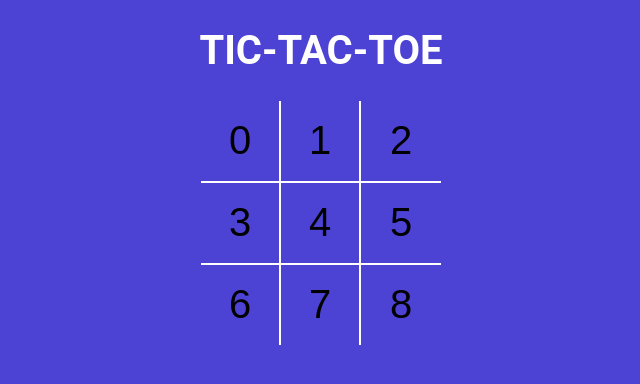
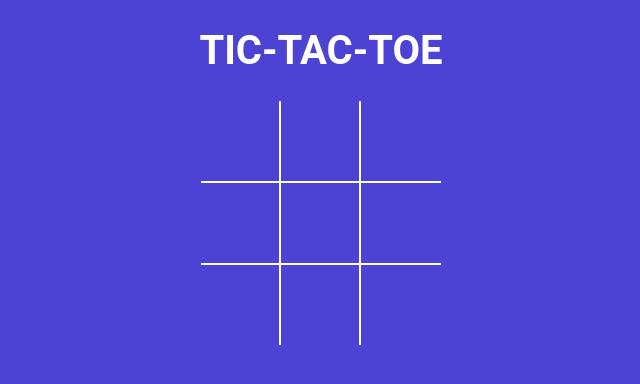
Before and after one commit to nikhil-sharma07/Tic-Tac-Toe, a React (Vite) app: page / in a window 1280 px wide. Shown: the top 384 px of the page, without its empty margins (319-959 px from the left). Built offline with nearby package versions, Linux system fonts and the light colour scheme.

Commit message:
added board states

```diff
--- a/src/components/Board.jsx
+++ b/src/components/Board.jsx
@@ -1,23 +1,58 @@
-import React from 'react'
+import React,{useState} from 'react'
 import Square from './Square'
 
 const Board = () => {
+  const [board, setBoard] = useState(Array(9).fill(null));
+  const [turnX, setX] = useState(false);
+
+const handleSquareClick = (position) => {
+  if(board[position]){
+    return;
+  }
+
+  const newState=board.map((el,pos)=>{
+    if(pos==position){
+      return turnX ? 'X':'O';
+    }
+    return el;
+  });
+
+  setBoard(newState);
+  if(turnX){
+    setX(false);
+  }else{
+    setX(true);
+  }
+};
+
+
+const renderSquare=(position)=>{
+  return (
+    <Square
+      value={board[position]}
+      onClick={() => {handleSquareClick(position)}}
+    />
+  );
+};
+
+
+
   return (
     <div className='board'>
         <div className='board-row'>
-            <Square value={0}/>
-            <Square value={1}/>
-            <Square value={2}/>
+            {renderSquare(0)}
+            {renderSquare(1)}
+            {renderSquare(2)}
         </div>
         <div className='board-row'>
-            <Square value={3}/>
-            <Square value={4}/>
-            <Square value={5}/>
+            {renderSquare(3)}
+            {renderSquare(4)}
+            {renderSquare(5)}
         </div>
         <div className='board-row'>
-            <Square value={6}/>
-            <Square value={7}/>
-            <Square value={8}/>
+            {renderSquare(6)}
+            {renderSquare(7)}
+            {renderSquare(8)}
         </div>
     </div>
   )
--- a/src/components/Square.jsx
+++ b/src/components/Square.jsx
@@ -1,8 +1,8 @@
 import React from 'react'
 
-const Square = ({value}) => {
+const Square = ({value, onClick}) => {
   return (
-    <button type='button' className='square'>{value}</button>
+    <button type='button' className='square' onClick={onClick}>{value}</button>
   )
 }
 
```
